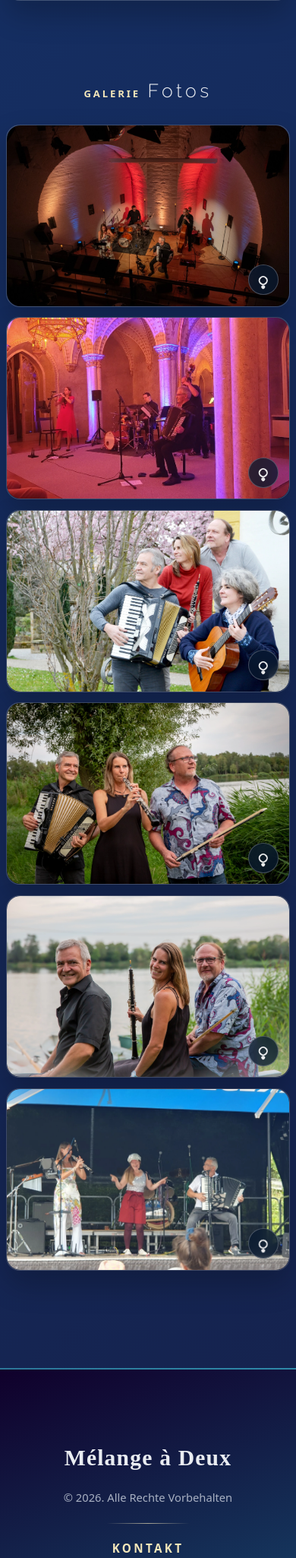
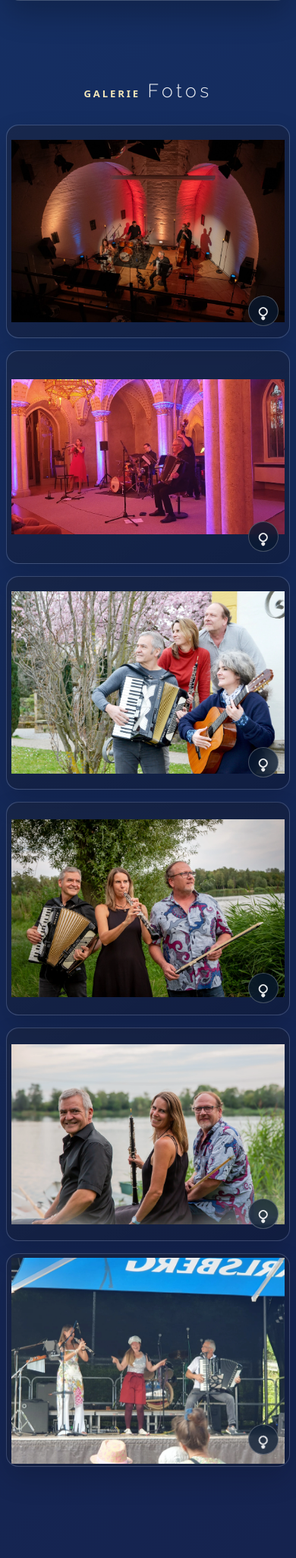
Before and after one commit to OBO-WAN/Melangea_Prototype, a PHP site: page /medien.html in a window 390 px wide. Shown: the part 1581-3631 px from the top of the page at 76% size. Run offline with PHP 8.4, Linux system fonts and the light colour scheme; some libraries are stand-ins or nearby versions.

Commit message:
Rework media photo gallery grid

```diff
--- a/css/subpages/medien.css
+++ b/css/subpages/medien.css
@@ -49,8 +49,7 @@
   gap: clamp(0.85rem, 1.6vw, 1.25rem);
 }
 
-.media-collage-item,
-.media-photo-card {
+.media-collage-item {
   position: relative;
   margin: 0;
   overflow: hidden;
@@ -63,8 +62,7 @@
     inset 0 1px 0 rgba(255, 255, 255, 0.06);
 }
 
-.media-collage-item img,
-.media-photo-card img {
+.media-collage-item img {
   width: 100%;
   height: 100%;
   display: block;
@@ -74,14 +72,12 @@
     filter 0.5s ease;
 }
 
-.media-collage-item:hover img,
-.media-photo-card:hover img {
+.media-collage-item:hover img {
   transform: scale(1.035);
   filter: saturate(1.08) contrast(1.04);
 }
 
-.media-collage-item::after,
-.media-photo-card::after {
+.media-collage-item::after {
   content: "";
   position: absolute;
   inset: 0;
@@ -137,17 +133,24 @@
 
 .media-photo-wall {
   display: grid;
-  grid-template-columns: repeat(4, minmax(0, 1fr));
-  grid-auto-rows: 210px;
-  gap: clamp(0.85rem, 1.5vw, 1.15rem);
+  grid-template-columns: repeat(2, minmax(0, 1fr));
+  align-items: start;
+  gap: clamp(1rem, 2vw, 1.5rem);
 }
 
-.media-photo-card--wide {
-  grid-column: span 2;
-}
-
-.media-photo-card--tall {
-  grid-row: span 2;
+.media-photo-card {
+  min-width: 0;
+  margin: 0;
+  overflow: hidden;
+  border: 1px solid rgba(255, 255, 255, 0.12);
+  border-radius: clamp(1rem, 2vw, 1.35rem);
+  background:
+    linear-gradient(
+      145deg,
+      rgba(255, 255, 255, 0.07),
+      rgba(255, 255, 255, 0.025)
+    );
+  box-shadow: 0 16px 36px rgba(0, 0, 0, 0.16);
 }
 
 /* Responsive */
@@ -171,7 +174,6 @@
 
   .media-photo-wall {
     grid-template-columns: repeat(2, minmax(0, 1fr));
-    grid-auto-rows: 180px;
   }
 }
 
@@ -189,15 +191,17 @@
     margin-right: 0;
   }
 
-  .media-collage-grid,
-  .media-photo-wall {
+  .media-collage-grid {
     grid-template-columns: 1fr;
     grid-auto-rows: 240px;
   }
 
-  .media-collage-item--large,
-  .media-photo-card--wide,
-  .media-photo-card--tall {
+  .media-photo-wall {
+    grid-template-columns: minmax(0, 1fr);
+    gap: 1rem;
+  }
+
+  .media-collage-item--large {
     grid-column: auto;
     grid-row: auto;
   }
@@ -231,9 +235,21 @@
   width: 100%;
   height: 100%;
   object-fit: cover;
-  transition:
-    transform 220ms ease,
-    filter 220ms ease;
+  transition: filter 220ms ease;
+}
+
+.media-photo-wall .media-gallery__zoom {
+  display: grid;
+  place-items: center;
+  height: auto;
+  aspect-ratio: 4 / 3;
+  padding: clamp(0.4rem, 1vw, 0.7rem);
+  background: rgba(5, 13, 35, 0.42);
+}
+
+.media-photo-wall .media-gallery__zoom img {
+  object-fit: contain;
+  object-position: center;
 }
 
 .media-gallery__zoom::after {
@@ -268,13 +284,24 @@
 
 .media-gallery__zoom:hover img,
 .media-gallery__zoom:focus-visible img {
-  transform: scale(1.025);
-  filter: brightness(1.05) saturate(1.04);
+  filter: brightness(1.045);
 }
 
 .media-gallery__zoom:focus-visible {
   outline: 2px solid rgba(80, 205, 230, 0.95);
   outline-offset: 4px;
+}
+
+@media (max-width: 680px) {
+  .media-photo-wall {
+    grid-template-columns: minmax(0, 1fr);
+    gap: 1rem;
+  }
+
+  .media-photo-wall .media-gallery__zoom {
+    aspect-ratio: 4 / 3;
+    padding: 0.35rem;
+  }
 }
 
 body.media-lightbox-open {
--- a/medien.html
+++ b/medien.html
@@ -138,7 +138,7 @@
             </button>
           </figure>
 
-          <figure class="media-photo-card media-photo-card--tall" role="listitem" data-aos="zoom-in">
+          <figure class="media-photo-card" role="listitem" data-aos="zoom-in">
             <button class="media-gallery__zoom" type="button" data-media-lightbox-open
               data-media-src="assets/IMG/medien/07.webp" data-media-alt="Mélange à Deux & Amis Konzertfoto 2"
               aria-label="Konzertfoto 2 vergrößern">
@@ -156,7 +156,7 @@
             </button>
           </figure>
 
-          <figure class="media-photo-card media-photo-card--wide" role="listitem" data-aos="zoom-in">
+          <figure class="media-photo-card" role="listitem" data-aos="zoom-in">
             <button class="media-gallery__zoom" type="button" data-media-lightbox-open
               data-media-src="assets/IMG/medien/09.webp" data-media-alt="Mélange à Deux & Amis Konzertfoto 4"
               aria-label="Konzertfoto 4 vergrößern">
```
